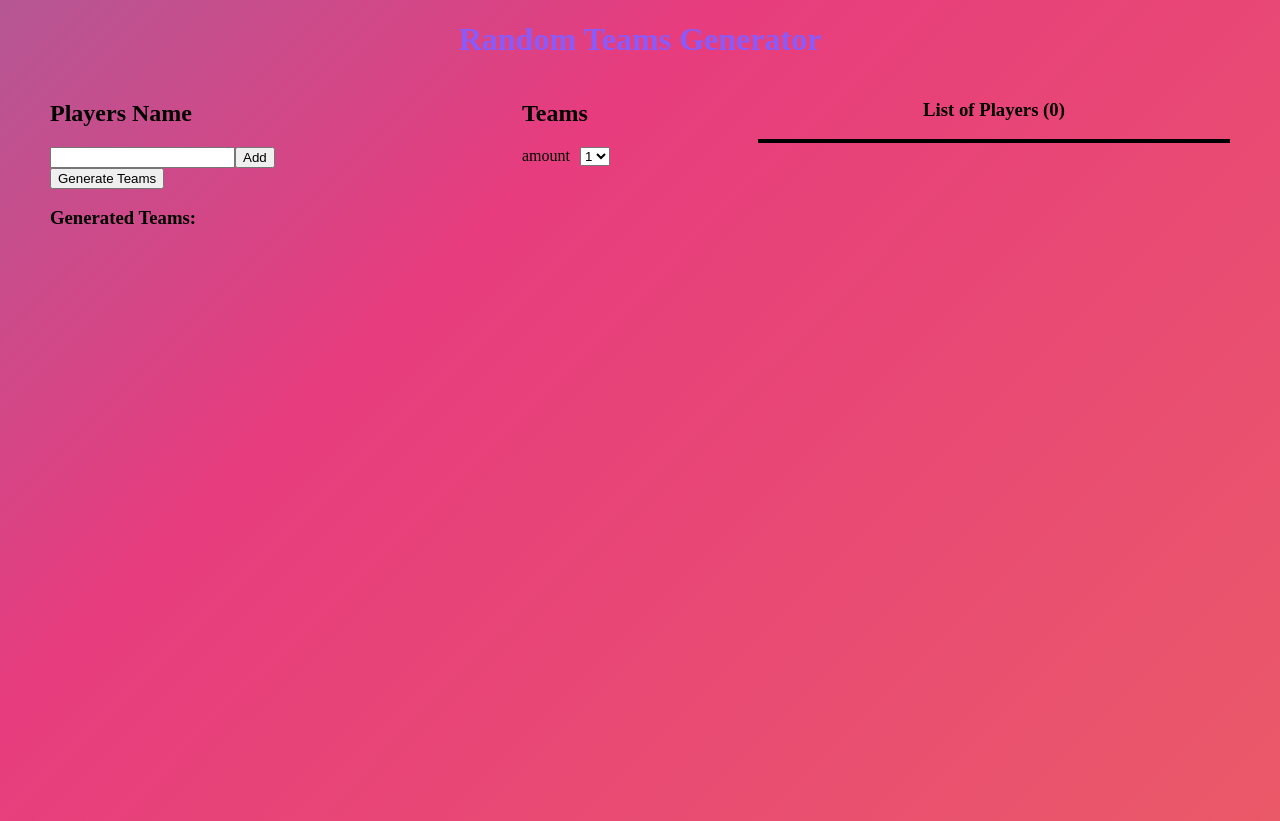
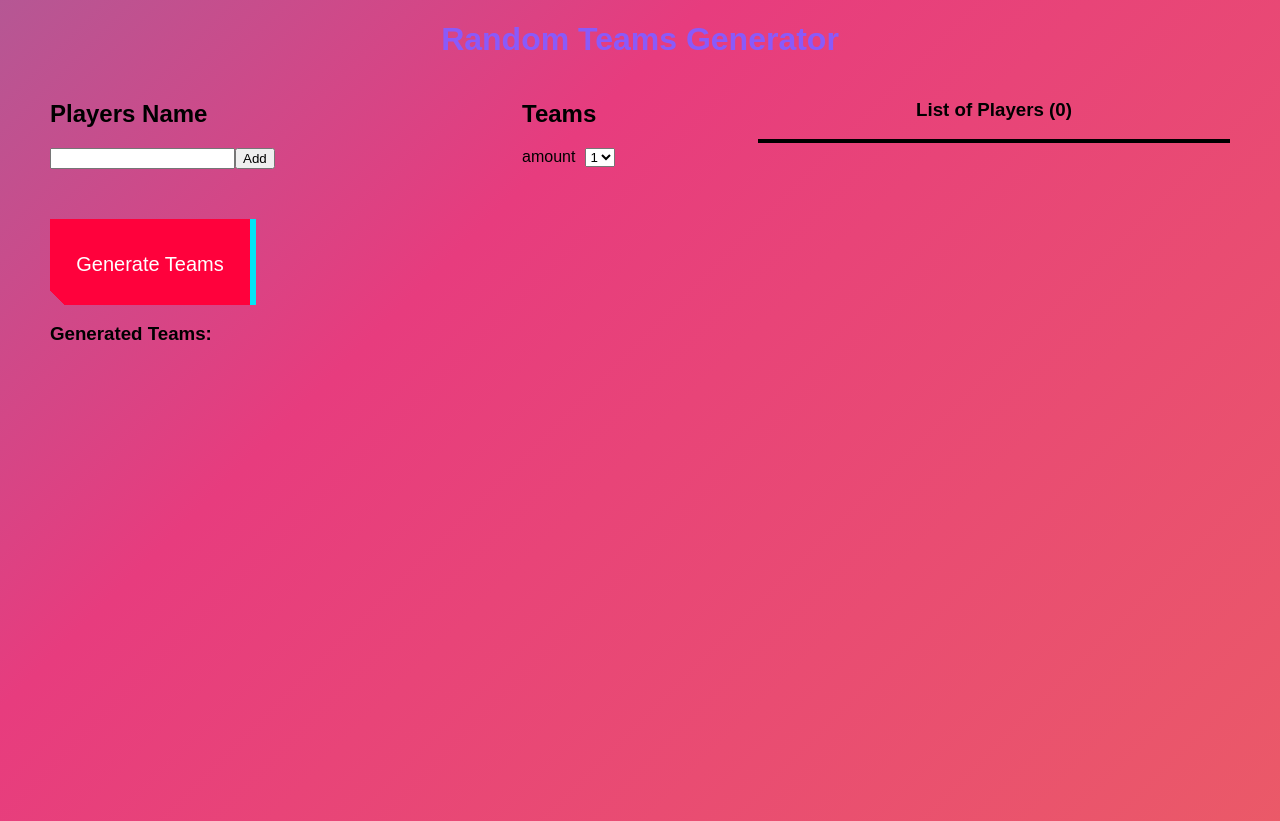
Before and after one commit to dobarrofranco/random-team-generator, a React (Vite) app: page / in a window 1280 px wide. Built offline with nearby package versions, Linux system fonts and the light colour scheme.

Commit message:
style structure

```diff
--- a/src/App.css
+++ b/src/App.css
@@ -3,6 +3,7 @@
 	background-size: 400% 400%;
 	animation: gradient 15s ease infinite;
 	height: 100vh;
+    font-family: 'Bebas Neue', sans-serif;
 }
 @keyframes gradient {
 	0% {
@@ -79,6 +80,7 @@
 .generateSection {
     display: flex;
     flex-direction: column;
+    margin-top: 50px;
 }
 
 .generatedTeams {
@@ -86,3 +88,107 @@
     grid-template-columns: repeat(2, 1fr);
     gap: 30px;
 }
+
+/* CSS */
+.generateButton,
+.generateButton:after {
+  width: 150px;
+  height: 76px;
+  line-height: 78px;
+  font-size: 20px;
+  font-family: 'Bebas Neue', sans-serif;
+  background: linear-gradient(45deg, transparent 5%, #FF013C 5%);
+  border: 0;
+  color: #ffffff;
+  box-shadow: 6px 0px 0px #00E6F6;
+  outline: transparent;
+  position: relative;
+  user-select: none;
+  -webkit-user-select: none;
+  touch-action: manipulation;
+}
+
+.generateButton:after {
+  --slice-0: inset(50% 50% 50% 50%);
+  --slice-1: inset(80% -6px 0 0);
+  --slice-2: inset(50% -6px 30% 0);
+  --slice-3: inset(10% -6px 85% 0);
+  --slice-4: inset(40% -6px 43% 0);
+  --slice-5: inset(80% -6px 5% 0);
+
+  content: 'GENERATE TEAMS';
+  display: block;
+  position: absolute;
+  top: 0;
+  left: 0;
+  right: 0;
+  bottom: 0;
+  background: linear-gradient(45deg, transparent 3%, #00E6F6 3%, #00E6F6 5%, #FF013C 5%);
+  text-shadow: -3px -3px 0px #F8F005, 3px 3px 0px #00E6F6;
+  clip-path: var(--slice-0);
+}
+
+.generateButton:hover {
+    cursor: pointer;
+}
+
+.generateButton:hover:after {
+  animation: 1s glitch;
+  animation-timing-function: steps(2, end);
+}
+
+@keyframes glitch {
+  0% {
+    clip-path: var(--slice-1);
+    transform: translate(-20px, -10px);
+  }
+  10% {
+    clip-path: var(--slice-3);
+    transform: translate(10px, 10px);
+  }
+  20% {
+    clip-path: var(--slice-1);
+    transform: translate(-10px, 10px);
+  }
+  30% {
+    clip-path: var(--slice-3);
+    transform: translate(0px, 5px);
+  }
+  40% {
+    clip-path: var(--slice-2);
+    transform: translate(-5px, 0px);
+  }
+  50% {
+    clip-path: var(--slice-3);
+    transform: translate(5px, 0px);
+  }
+  60% {
+    clip-path: var(--slice-4);
+    transform: translate(5px, 10px);
+  }
+  70% {
+    clip-path: var(--slice-2);
+    transform: translate(-10px, 10px);
+  }
+  80% {
+    clip-path: var(--slice-5);
+    transform: translate(20px, -10px);
+  }
+  90% {
+    clip-path: var(--slice-1);
+    transform: translate(-10px, 0px);
+  }
+  100% {
+    clip-path: var(--slice-1);
+    transform: translate(0);
+  }
+}
+
+@media (min-width: 768px) {
+  .generateButton,
+  .generateButton:after {
+    width: 200px;
+    height: 86px;
+    line-height: 88px;
+  }
+}
--- a/src/App.jsx
+++ b/src/App.jsx
@@ -109,7 +109,7 @@
 
           <div className="generateSection">
             <div className="draw">
-              <button onClick={generateTeams}>Generate Teams</button>
+              <button className='generateButton' onClick={generateTeams}>Generate Teams</button>
             </div>
 
             <h3>Generated Teams:</h3>
```
